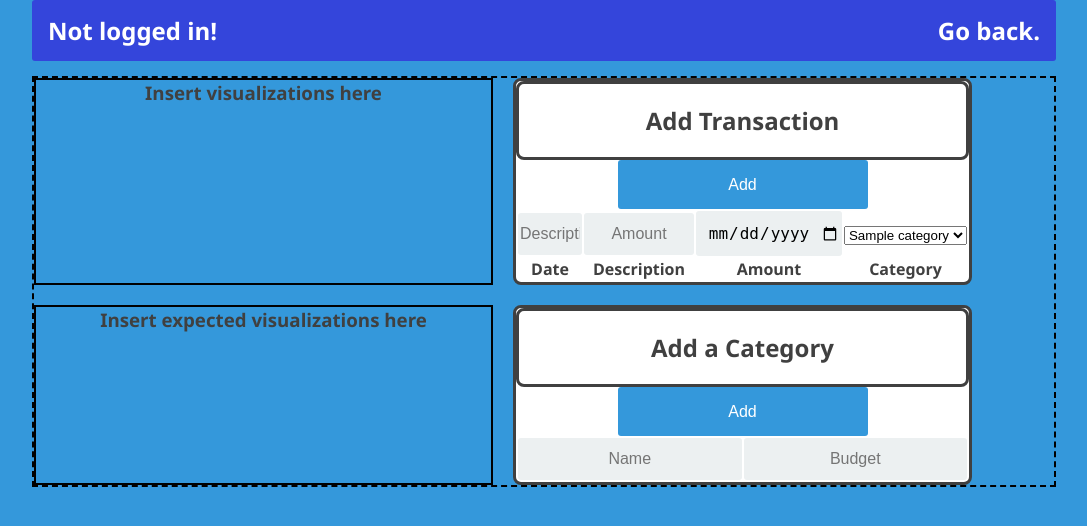
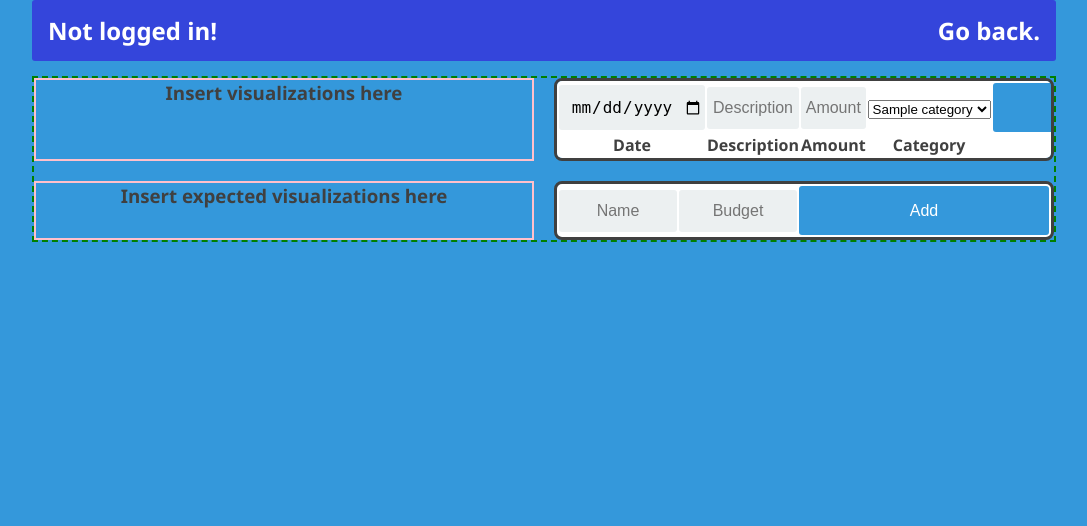
Before and after one commit to Futhark491/Blueberry-Finance, a Flask app: template templates/main.html in a window 1280 px wide. Shown: the top 526 px of the page, without its empty margins (96-1183 px from the left). Run offline with Flask 2, Linux system fonts and the light colour scheme; the template is opened without the code that fills it: most values are stand-ins (such as "Sample title", 1, 10 or a date in 2020); some libraries are stand-ins or nearby versions.

Commit message:
UI Grid Style Update
Fixed overflow-x issues. Need to make windows scrollable, and resize buttons and inputs for cleaner look.

```diff
--- a/static/css/style.css
+++ b/static/css/style.css
@@ -167,34 +126,71 @@ ul {
     background-color: #3445DB;
 }
 
+/* Start Login/Register Pages */
+.login {
+    margin: 20px auto;
+    width: 300px;
+}
 
+.screen {
+    background-color: #FFF;
+    padding: 20px;
+    border-radius: 5px;
+}
+
+.input-form {
+    text-align: center;
+    padding-top: 20px;
+    width: 80%;
+    margin: auto;
+    background: white;
+    border-radius: 10px;
+}
+
+.login-link {
+    font-size: 12px;
+    color: #444;
+    display: block;
+    margin-top: 12px;
+}
+
+#logout:hover {
+    background-color: #34DBCA;
+}
+
+.app-title {
+    text-align: center;
+    color: #777;
+    margin: 0 20px 20px 20px;
+}
+
+.register {
+    width: 50vw;
+}
+/* End Login/Register Pages */
+
+/*Start Main Dashboard*/
 .main-content {
     margin-top: 15px;
     display: grid;
-    grid-template-columns: 45% 45%;
+    grid-template-columns: repeat(2, 1fr);
     grid-row: auto;
     grid-column-gap: 20px;
     grid-row-gap: 20px;
-    border: 2px dashed black;
+    border: 2px dashed green;
+    overflow: hidden;
 }
 
 .visualizations {
-    border: 2px solid black;
+    border: 2px solid pink;
 }
-.transaction-window {
-    height: auto;
+
+.sub-window {
     margin: auto;
+    width: 100%;
     border-radius: 8px;
     background: white;
     border-style: solid;
-    display: table;
-}
-.category-window{
-	height: auto;
-	border-radius: 8px;
-	background:white;
-	border-style:solid;
-	display: table;
 }
 
 .scrollTable {
@@ -210,41 +206,20 @@ ul {
 }
 
 .add-transaction-form {
-    padding: 20px;
+    /*padding: 20px;*/
 }
 .add-transaction-window p {
-    float: left;
-    margin-top: 20px;
-    width: 30%;
+    /*float: left;*/
+    /*margin-top: 20px;*/
+    /*width: 30%;*/
 }
 
 .add-transaction-window input {
-    width: 60%;
-    margin-top: 20px;
-    height: 40px;
+    /*width: 60%;*/
+    /*margin-top: 20px;*/
+    /*height: 40px;*/
 }
 
-.edit-transaction-window {
-    width: 70%;
-    margin: auto;
-}
-.edit-transaction-form {
-    border-radius: 8px;
-    border-style: solid;
-    margin: 15px auto;
-    padding: 10px;
-    background-color: white;
-    width: 70%;
-}
+/* End Dashboard */
 
-.edit-transaction-form p {
-    float: left;
-    margin-top: 20px;
-    width: 30%;
-}
-
-.edit-transaction-window input {
-    width: 60%;
-    margin-top: 20px;
-    height: 40px;
-}
+/* Start transactionEditor */
--- a/templates/login.html
+++ b/templates/login.html
@@ -6,9 +6,10 @@
          <div class="header" style="padding-bottom:20px">
             <h1>Welcome to Blueberry Finance!</h1>
         </div>
+
         <form action="/login" method="POST">
             <div class="login register">
-                <div class="login-screen">
+                <div class="screen">
                     <div class="app-title">
                         <h1>Log In</h1>
                     </div>
@@ -23,7 +24,7 @@
                         {% endif %}
                     {% endwith %}
 
-                    <div class="login-form">
+                    <div class="input-form">
                         <div class="control-group">
                             <input type="text" class="login-field" value="" placeholder="username" name="username">
                             <label class="login-field-icon fui-user" for="login-name"></label>
--- a/templates/main.html
+++ b/templates/main.html
@@ -1,6 +1,5 @@
 {%  extends "baseLayout.html" %}
 {% block content %}
-
     {% with messages = get_flashed_messages() %}
         {% if messages %}
             <div class="flashes">
@@ -17,28 +16,21 @@
             <h3>Insert visualizations here</h3>
         </div>
 
-        <div class="transaction-window">
-            <div class="add-transaction-window">
-                <div class="add-transaction-form">
-                    <h2>Add Transaction</h2>
-
-                </div>
-            </div>
-
+        <div class="sub-window">
             <table class="scrollTable">
                 <form action="/add_transaction" method="POST">
                     <tr>
+                        <td><input type="date" name="transaction_date" placeholder="Date"></td>
                         <td><input type="text" name="transaction_description" placeholder="Description"></td>
                         <td><input type="text" name="transaction_amount" placeholder="Amount"></td>
-                        <td><input type="date" name="transaction_date" placeholder="Date"></td>
                         <td><select name = "transaction_category" placeholder="Category">
                             {% for category in category_list %}
                             <option value="{{category[1]}}">{{category[1]}}</option>
                             {% endfor %}
                         </select></td>
+                        <td><input type="submit" value="Add" class="btn btn-primary btn-large btn-block" style="height: auto"></td>
                     </tr>
 
-                    <input type="submit" value="Add" class="btn btn-primary btn-large btn-block" style="height: auto">
                 </form>
                 <tr>
                     <th>Date</th>
@@ -61,24 +53,19 @@
                 {% endif %}
             </table>
         </div>
+
         <div class="visualizations">
                 <h3>Insert expected visualizations here</h3>
         </div>
-        <div class = "category-window">
-            <div class="add-transaction-window">
-                <div class="add-transaction-form">
-                    <h2>Add a Category</h2>
 
-                </div>
-            </div>
-
+        <div class = "sub-window">
             <table class ="scrollTable" >
-             <form><!-- Needs the list to the add cat  -->
+                 <form action="/add_category" method="POST">
                      <tr>
                          <td><input type="text" name = "category_name" placeholder="Name"></td>
                          <td><input type ="text" name = "expected_budget" placeholder="Budget"></td>
+                         <td><input type ="submit" value="Add" class="btn btn-primary btn-large btn-block" style="height:auto"></td>
                      </tr>
-            <input type ="submit" value="Add" class="btn btn-primary btn-large btn-block" style="height:auto">
                  </form>
                 {% if category_list > [] %}
                 {% for cat in category_list %}
@@ -92,7 +79,6 @@
                 {% endif %}
             </table>
         </div>
-
     </div>
 
 {% endblock %}
--- a/templates/transactionEditor.html
+++ b/templates/transactionEditor.html
@@ -1,5 +1,8 @@
 {% extends "baseLayout.html" %}
 {%  block content %}
+    <head>
+        <link rel="stylesheet" href={{ url_for('static', filename='css/transactionEditor.css') }} type="text/css">
+    </head>
     <div class="edit-transaction-window">
         <h1 style="margin-top:5px">Transaction Editor</h1>
         <div class="edit-transaction-form">
```
Also changed, not shown: other parts of static/css/style.css (+2 -43 lines), static/css/transactionEditor.css (added, +24 -0 lines), templates/register.html (+5 -2 lines). Lines whose indentation alone changed are shown as unchanged.
